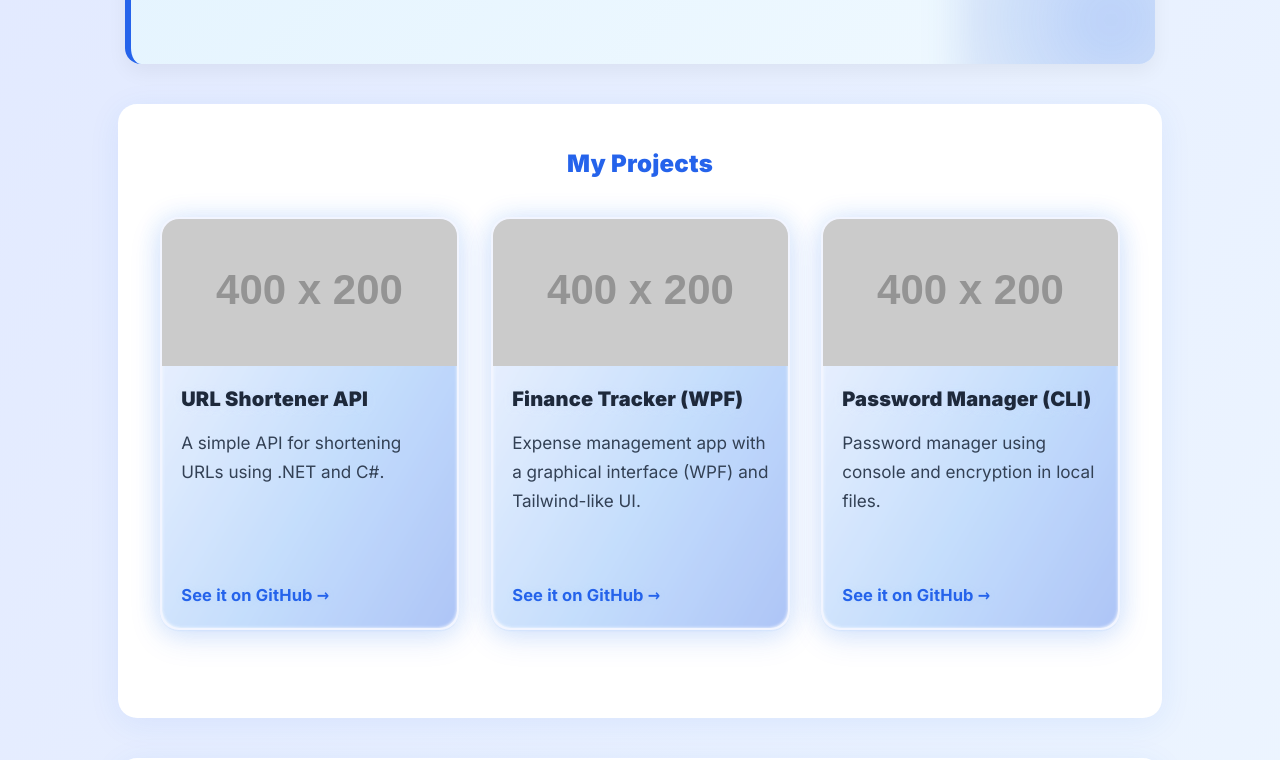
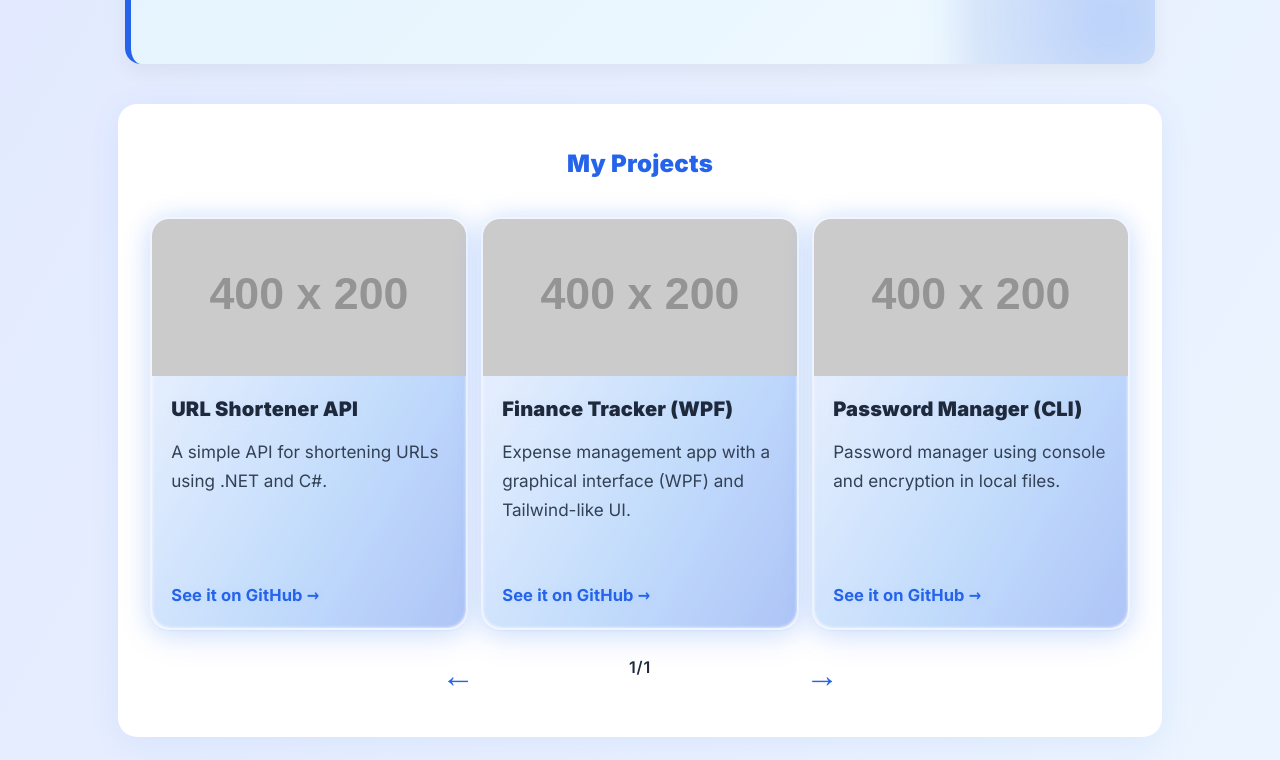
Before and after one commit to Spanos-Panos/Portfolio, a website: page index.html in a window 1280 px wide. Shown: the part 853-1613 px from the top of the page. Drawn offline with nearby package versions, Linux system fonts and the light colour scheme; placeholder pictures from the web are drawn by us.

Commit message:
Update Projects section: horizontal layout, navigation arrows restyle, and improved pagination alignment

```diff
--- a/index.html
+++ b/index.html
@@ -1,4 +1,13 @@
 <style>
+    .projects-grid-centered {
+      width: 100%;
+      min-height: 180px;
+      display: grid;
+      grid-template-columns: repeat(3, minmax(0, 1fr));
+      gap: 0.8rem;
+      justify-items: center;
+      align-items: stretch;
+    }
     /* Modern floating language button bottom right */
     .lang-fab {
       position: fixed;
@@ -1646,34 +1655,89 @@
   </section>
 
   <!-- Projects Section -->
-  <section role="region" aria-labelledby="projects-title" class="fade-in-up">
+  <section role="region" aria-labelledby="projects-title" class="fade-in-up" style="position:relative;">
     <h2 id="projects-title" style="text-align:center; margin-bottom:2rem;">My Projects</h2>
-    <div class="projects-grid">
-      <article class="project-card" tabindex="0" onclick="window.open('https://github.com/Spanos-Panos/url-shortener','_blank')" style="cursor:pointer;">
-        <img src="https://placehold.co/400x200?text=URL+Shortener" alt="URL Shortener API preview" style="width:100%;border-radius:0.5rem 0.5rem 0 0;margin-bottom:1rem;object-fit:cover;max-height:180px;">
-        <div class="project-card-content">
-          <h3>URL Shortener API</h3>
-          <p>A simple API for shortening URLs using .NET and C#.</p>
-          <a href="https://github.com/Spanos-Panos/url-shortener" target="_blank" rel="noopener">See it on GitHub →</a>
+    <div class="projects-border">
+      <div id="projects-container" class="projects-grid-centered">
+        <!-- Project cards will be rendered here by JS -->
+      </div>
+      <div class="projects-pagination">
+        <div class="projects-pagination-flex">
+          <button id="projects-prev" aria-label="Previous Projects" class="project-arrow-btn">&#8592;</button>
+          <span id="projects-page-indicator" class="projects-page-indicator">1/1</span>
+          <button id="projects-next" aria-label="Next Projects" class="project-arrow-btn">&#8594;</button>
         </div>
-      </article>
-      <article class="project-card" tabindex="0" onclick="window.open('https://github.com/Spanos-Panos/finance-tracker','_blank')" style="cursor:pointer;">
-        <img src="https://placehold.co/400x200?text=Finance+Tracker" alt="Finance Tracker preview" style="width:100%;border-radius:0.5rem 0.5rem 0 0;margin-bottom:1rem;object-fit:cover;max-height:180px;">
-        <div class="project-card-content">
-          <h3>Finance Tracker (WPF)</h3>
-          <p>Expense management app with a graphical interface (WPF) and Tailwind-like UI.</p>
-          <a href="https://github.com/Spanos-Panos/finance-tracker" target="_blank" rel="noopener">See it on GitHub →</a>
-        </div>
-      </article>
-      <article class="project-card" tabindex="0" onclick="window.open('https://github.com/Spanos-Panos/password-manager-cli','_blank')" style="cursor:pointer;">
-        <img src="https://placehold.co/400x200?text=Password+Manager" alt="Password Manager CLI preview" style="width:100%;border-radius:0.5rem 0.5rem 0 0;margin-bottom:1rem;object-fit:cover;max-height:180px;">
-        <div class="project-card-content">
-          <h3>Password Manager (CLI)</h3>
-          <p>Password manager using console and encryption in local files.</p>
-          <a href="https://github.com/Spanos-Panos/password-manager-cli" target="_blank" rel="noopener">See it on GitHub →</a>
-        </div>
-      </article>
+      </div>
     </div>
+    <script>
+      // All project data (add more as needed)
+      const projects = [
+        {
+          title: 'URL Shortener API',
+          desc: 'A simple API for shortening URLs using .NET and C#.',
+          img: 'https://placehold.co/400x200?text=URL+Shortener',
+          alt: 'URL Shortener API preview',
+          link: 'https://github.com/Spanos-Panos/url-shortener'
+        },
+        {
+          title: 'Finance Tracker (WPF)',
+          desc: 'Expense management app with a graphical interface (WPF) and Tailwind-like UI.',
+          img: 'https://placehold.co/400x200?text=Finance+Tracker',
+          alt: 'Finance Tracker preview',
+          link: 'https://github.com/Spanos-Panos/finance-tracker'
+        },
+        {
+          title: 'Password Manager (CLI)',
+          desc: 'Password manager using console and encryption in local files.',
+          img: 'https://placehold.co/400x200?text=Password+Manager',
+          alt: 'Password Manager CLI preview',
+          link: 'https://github.com/Spanos-Panos/password-manager-cli'
+        }
+      ];
+      const projectsPerPage = 3;
+      let currentPage = 0;
+      function renderProjects() {
+        const container = document.getElementById('projects-container');
+        container.innerHTML = '';
+        const start = currentPage * projectsPerPage;
+        const end = start + projectsPerPage;
+        const pageProjects = projects.slice(start, end);
+        // Always show 3 slots per page, centering if fewer
+        for (let i = 0; i < projectsPerPage; i++) {
+          const proj = pageProjects[i];
+          if (proj) {
+            const card = document.createElement('article');
+            card.className = 'project-card';
+            card.tabIndex = 0;
+            card.style.cursor = 'pointer';
+            card.style.maxWidth = '400px';
+            card.onclick = () => window.open(proj.link, '_blank');
+            card.innerHTML = `
+              <img src="${proj.img}" alt="${proj.alt}" style="width:100%;border-radius:0.5rem 0.5rem 0 0;margin-bottom:1rem;object-fit:cover;max-height:180px;">
+              <div class="project-card-content">
+                <h3>${proj.title}</h3>
+                <p>${proj.desc}</p>
+                <a href="${proj.link}" target="_blank" rel="noopener">See it on GitHub →</a>
+              </div>
+            `;
+            container.appendChild(card);
+          } else {
+            // Empty slot for centering
+            const empty = document.createElement('div');
+            empty.style.maxWidth = '400px';
+            empty.style.flex = '1 1 0';
+            container.appendChild(empty);
+          }
+        }
+      }
+      document.getElementById('projects-prev').onclick = function() {
+        if (currentPage > 0) { currentPage--; renderProjects(); }
+      };
+      document.getElementById('projects-next').onclick = function() {
+        if ((currentPage + 1) * projectsPerPage < projects.length) { currentPage++; renderProjects(); }
+      };
+      renderProjects();
+    </script>
   </section>
 
   <!-- Skills Section -->
@@ -1890,4 +1954,51 @@
         border: 1px solid #e0e7ef;
       }
     </style>
+  <style>
+    .projects-pagination {
+      width: 100%;
+      margin: 1.5rem auto 0 auto;
+      display: flex;
+      justify-content: center;
+    }
+    .projects-pagination-flex {
+      display: flex;
+      width: 100%;
+      max-width: 420px;
+      align-items: center;
+      justify-content: space-between;
+      gap: 0.5rem;
+    }
+    .projects-pagination-flex .project-arrow-btn {
+      flex: 0 0 auto;
+      background: none;
+      border: none;
+      border-radius: 0;
+      color: #2563eb;
+      font-size: 2.1rem;
+      font-weight: 700;
+      padding: 0 0.7rem;
+      transition: color 0.2s, transform 0.15s;
+      box-shadow: none;
+      outline: none;
+      cursor: pointer;
+    }
+    .projects-pagination-flex .project-arrow-btn:hover,
+    .projects-pagination-flex .project-arrow-btn:focus {
+      color: #1e40af;
+      transform: scale(1.18);
+      background: none;
+      box-shadow: none;
+    }
+    .projects-pagination-flex .project-arrow-btn:active {
+      color: #60a5fa;
+      transform: scale(0.96);
+    }
+    .projects-pagination-flex .projects-page-indicator {
+      flex: 1 1 auto;
+      text-align: center;
+      font-weight: 600;
+      letter-spacing: 0.05em;
+    }
+  </style>
 </html>
```
